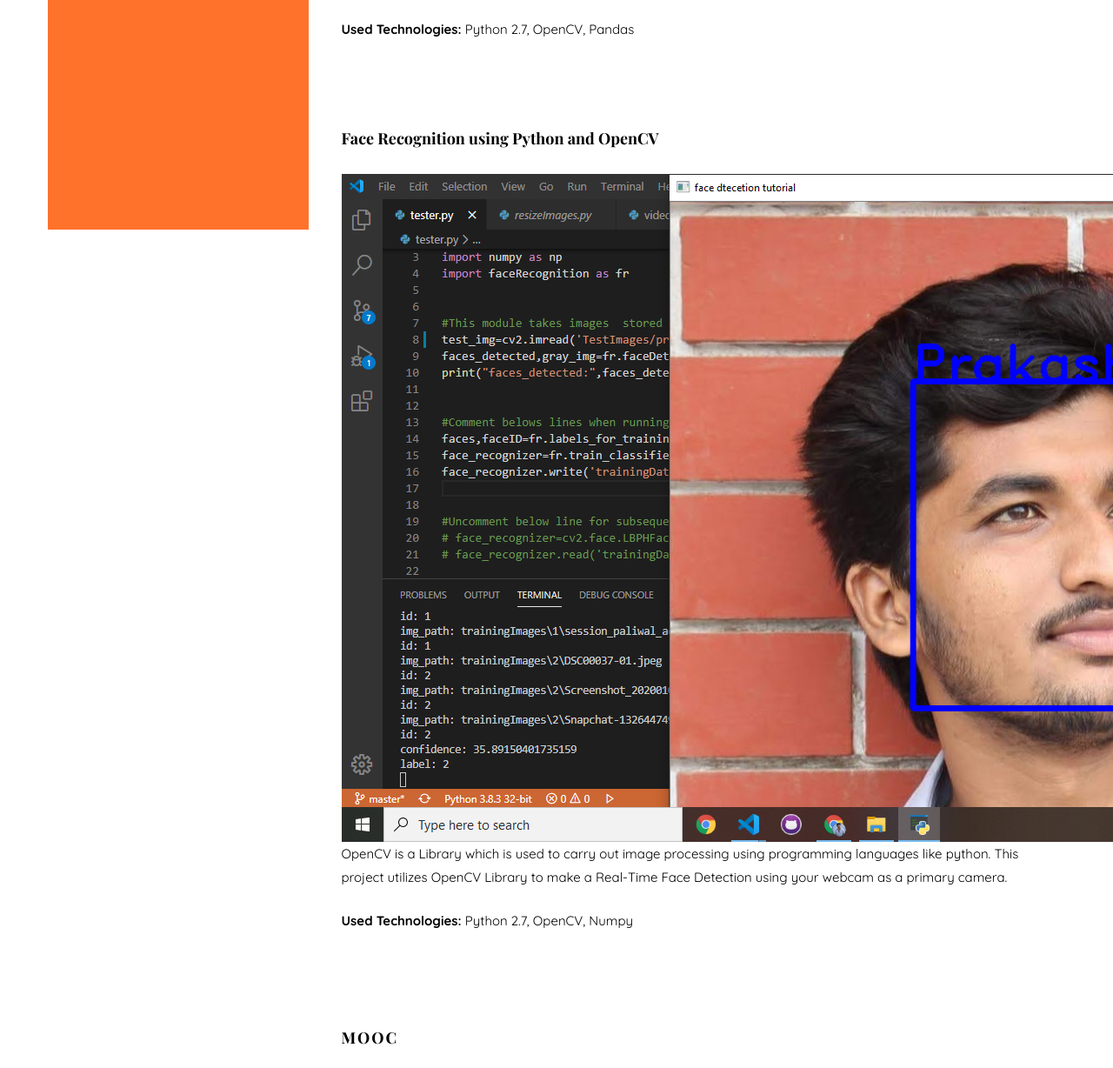
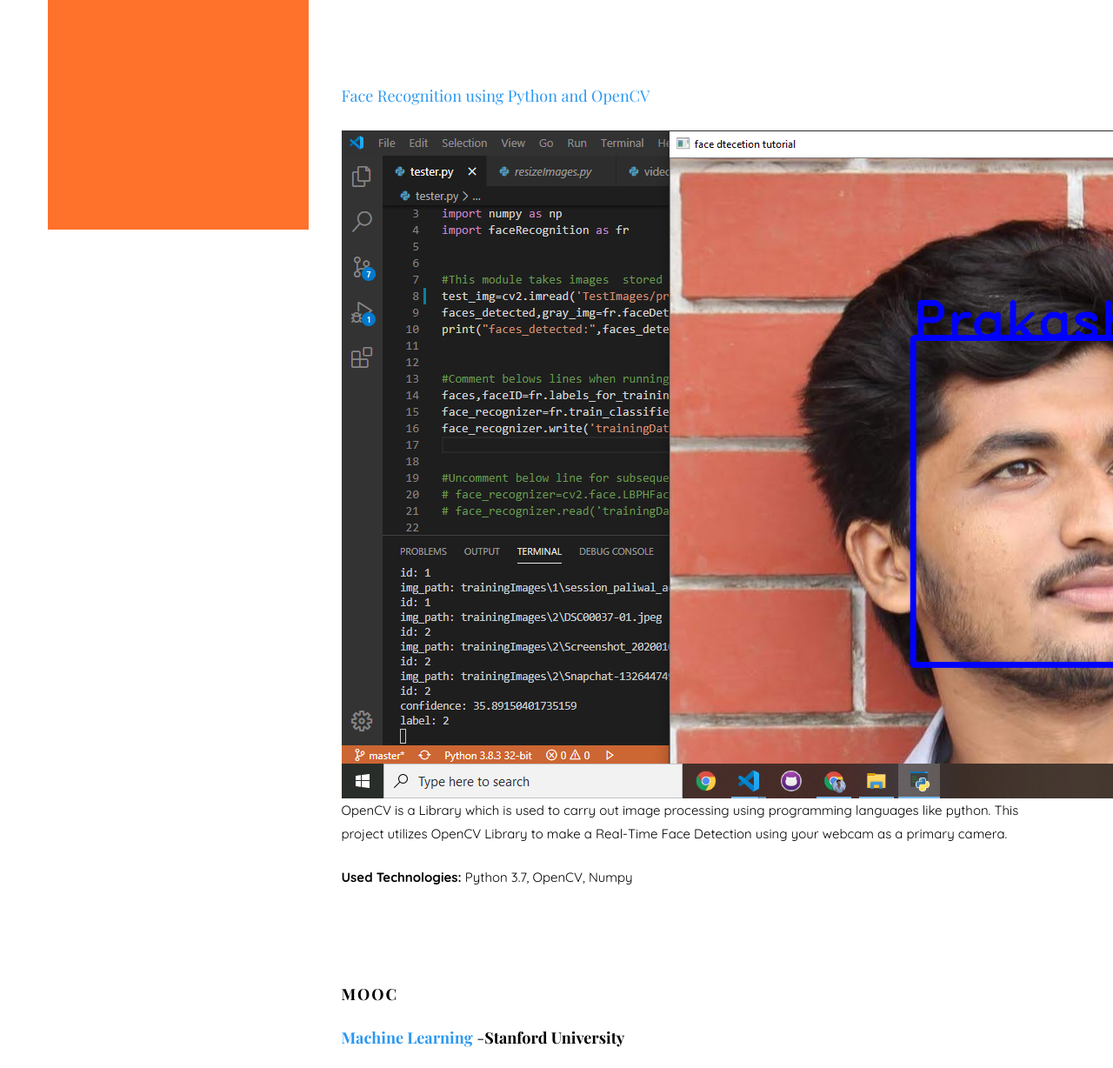
Before and after one commit to prakashreddy44/portfolio, a plain HTML site: page ml/ml.html in a window 1280 px wide. Shown: the part 536-1764 px from the top of the page at 87% size. Drawn offline with nearby package versions, Linux system fonts and the light colour scheme; a web font is replaced by a local one.

Commit message:
Update ml.html

```diff
--- a/ml/ml.html
+++ b/ml/ml.html
@@ -77,16 +77,16 @@
                                         <hr>
                                         <h3 class="colourlib-heading">OpenCV</h3>
 										<h4><strong>WebCam Motion Detector using pandas libraries</strong></h4>
-										<h4><a href="https://github.com/prakashreddy44/Face-Recognition"><strong> Motion Detector using pandas libraries</strong></a></h4>
                                         <img src="images/motion.jpg">
                                         <p>This python program will allow you to detect motion and also store the time interval of the motion.</p>
                                         <p><strong>Used Technologies:</strong> Python 2.7, OpenCV, Pandas</p>
                                         <br>
                                         <br><br>
-                                        <h4><strong>Face Recognition using Python and OpenCV </strong></h4>
+
+										<h4><a href="https://github.com/prakashreddy44/Face-Recognition">Face Recognition using Python and OpenCV </a></h4>
                                         <img src="images/frOutput.png">
                                         <p>OpenCV is a Library which is used to carry out image processing using programming languages like python. This project utilizes OpenCV Library to make a Real-Time Face Detection using your webcam as a primary camera.</p>
-                                        <p><strong>Used Technologies:</strong> Python 2.7, OpenCV, Numpy</p>
+                                        <p><strong>Used Technologies:</strong> Python 3.7, OpenCV, Numpy</p>
 									</div>
 								</div>
 							</div>
```
